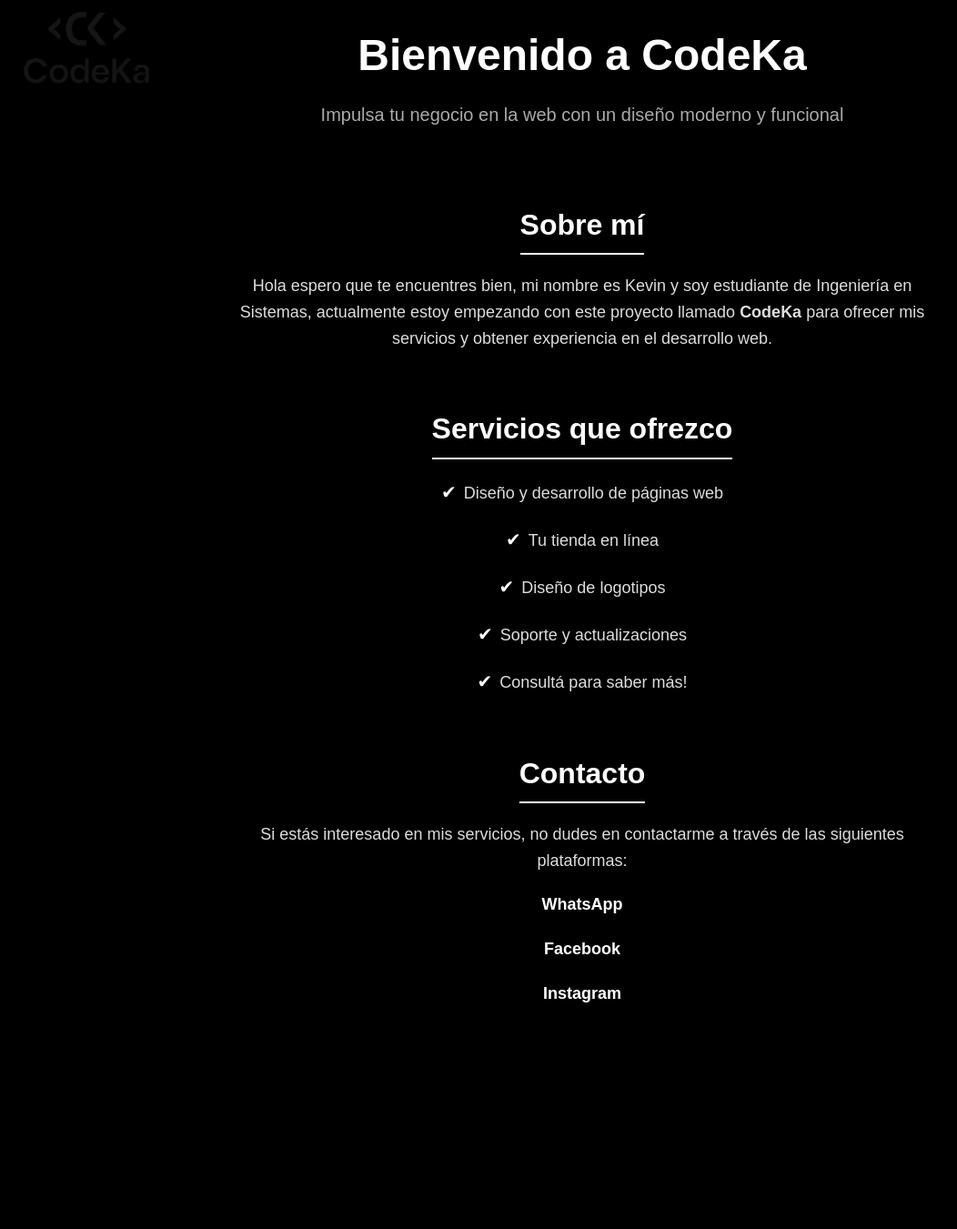
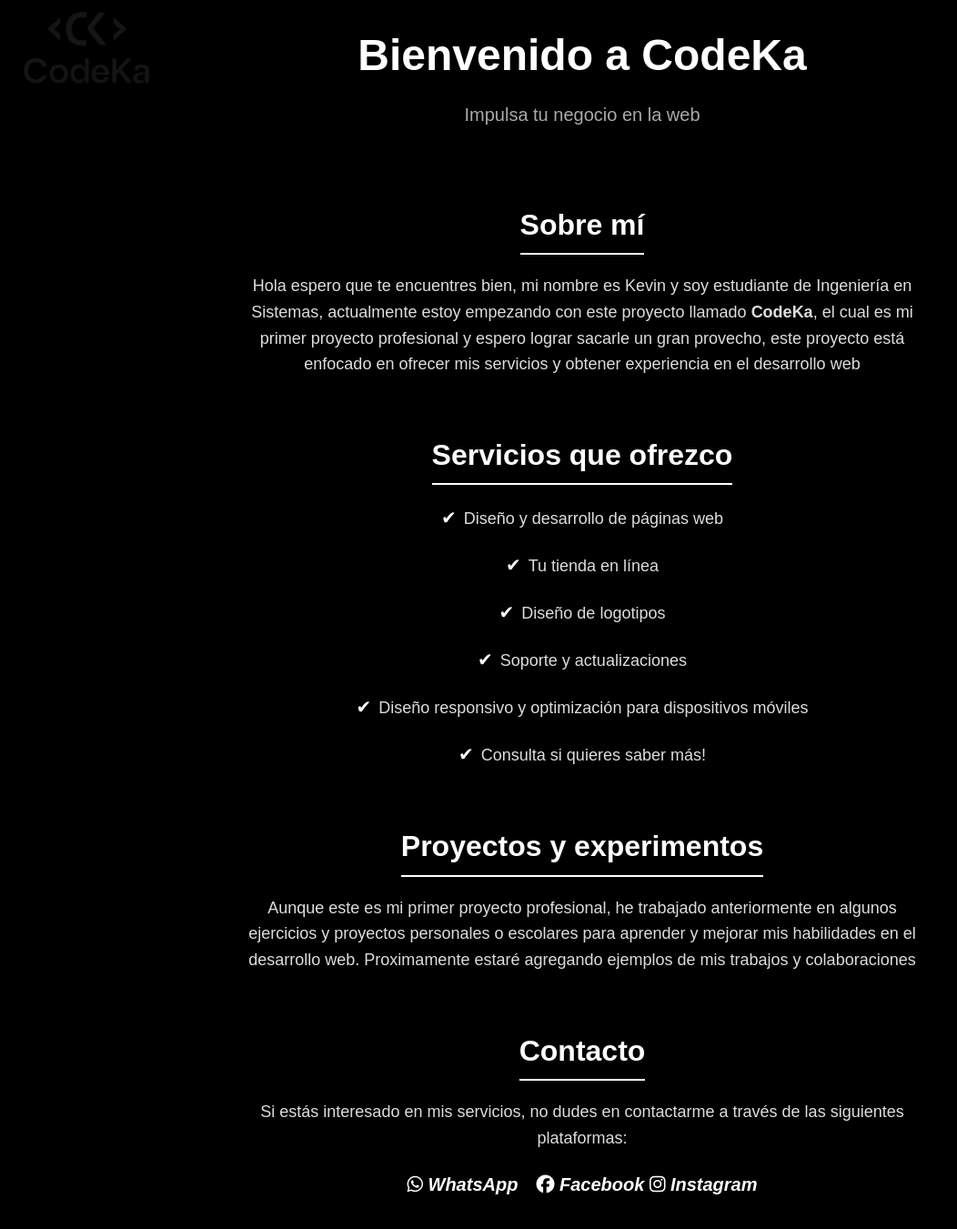
Before and after one commit to https-kev/Codeka, a plain HTML site: page index.html in a window 1280 px wide. Shown: the part 17-1368 px from the top of the page at 91% size, without its empty margins (0-1052 px from the left). Before the commit the page ends 1204 px from the top, so only its background shows below. Drawn offline with Linux system fonts and the light colour scheme.

Commit message:
Mensaje descriptivo sobre los cambios

```diff
--- a/index.html
+++ b/index.html
@@ -6,6 +6,7 @@
     <title>Bienvenido a Codeka</title>
     <link rel="stylesheet" href="style.css">
     <link rel="icon" href="codekafavicon.jpg" type="image/png">
+    <link rel="stylesheet" href="https://cdnjs.cloudflare.com/ajax/libs/font-awesome/6.5.0/css/all.min.css">
 </head>
 <body>
 
@@ -17,16 +18,18 @@
 
 
 
-    <!-- ENCABZADO -->
+    <!-- ENCABEZADO -->
     <header>
         <h1>Bienvenido a CodeKa</h1>
-        <p>Impulsa tu negocio en la web con un diseño moderno y funcional</p>
+        <p>Impulsa tu negocio en la web</p>
     </header>
 
     <!-- SOBRE MI -->
     <section id="Sobre mi">
         <h2>Sobre mí</h2>
-        <p>Hola espero que te encuentres bien, mi nombre es Kevin y soy estudiante de Ingeniería en Sistemas, actualmente estoy empezando con este proyecto llamado <strong>CodeKa</strong> para ofrecer mis servicios y obtener experiencia en el desarrollo web.
+        <p>Hola espero que te encuentres bien, mi nombre es Kevin y soy estudiante de Ingeniería en Sistemas, actualmente estoy empezando con este proyecto llamado
+            <strong>CodeKa</strong>, el cual es mi primer proyecto profesional y espero lograr sacarle un gran provecho, este proyecto está enfocado en
+             ofrecer mis servicios y obtener experiencia en el desarrollo web
         </p>
     </section>
 
@@ -38,19 +41,40 @@
             <li>Tu tienda en línea</li>
             <li>Diseño de logotipos</li>
             <li>Soporte y actualizaciones</li>
-            <li>Consultá para saber más!</li>
+            <li>Diseño responsivo y optimización para dispositivos móviles</li>
+            <li>Consulta si quieres saber más!</li>
         </ul>
     </section>
+
+    <!-- PROYECTOS -->
+    <section id="Proyectos">
+        <h2>Proyectos y experimentos</h2>
+        <p>Aunque este es mi primer proyecto profesional, he trabajado anteriormente en algunos ejercicios y
+            proyectos personales o escolares para aprender y mejorar mis habilidades en el desarrollo web. Proximamente
+        estaré agregando ejemplos de mis trabajos y colaboraciones</p>
+        </ul>
+    </section>
+
 
     <!-- CONTACTO -->
     <section id="Contacto">
         <h2>Contacto</h2>
         <p>Si estás interesado en mis servicios, no dudes en contactarme a través de las siguientes plataformas:</p>
         <ul>
-            <li><a href="https://wa.me/71982147" target="_blank">WhatsApp</a></li>
+        <div class="redes-sociales">
+            <a href="https://wa.me/71982147" target="_blank"><i class="social-link">
+                <i class="fa-brands fa-whatsapp"></i> WhatsApp
+            <a href="https://www.facebook.com/LilYoshiK" target="_blank"><i class="social-link">
+                <i class="fa-brands fa-facebook"></i> Facebook
+            <a href="https://www.instagram.com/https__kev" target="_blank"><i class="social-link">
+                <i class="fa-brands fa-instagram"></i> Instagram
+            </a>
+        </div>
+
+        <!--  <li><a href="https://wa.me/71982147" target="_blank">WhatsApp</a></li>
             <li><a href="https://www.facebook.com/LilYoshiK" target="_blank">Facebook</a></li>
             <li><a href="https://www.instagram.com/https__kev" target="_blank">Instagram</a></li>
-        </ul>
+        </ul> -->
 
 
 
--- a/style.css
+++ b/style.css
@@ -81,6 +81,31 @@ a:hover {
     color: #aaa; /* Color gris claro para los enlaces al pasar el mouse */
 }
 
+/* Logo de redes sociales */
+
+.redes-sociales {
+    display: flex; /* Para alinear los iconos de las redes sociales */
+    justify-content: center; /* Centrar los iconos */
+    gap: 20px; /* Espacio entre los iconos */
+    margin-top: 20px; /* Espacio entre el contenido y las redes sociales */
+    margin: 20px 0;
+    font-size: 20px; /* Tamaño de los iconos */
+}
+
+.redes-sociales a {
+    text-decoration: none; /* Quitar el subrayado de los iconos */
+}
+
+.redes-sociales i {
+    transition: transform 0.3s; /* Transicion para el efecto de hover */
+}
+
+.rededs-sociales i:hover {
+    transform: scale(1.2); /* Aumentar el tamaño del icono al pasar el mouse */
+}
+
+
+
 /* LOGO ARRIBA A LA IZQUIERDA */
 
 .logo-img {
@@ -98,6 +123,8 @@ a:hover {
     z-index: 1000; /* Para que el logo quede encima de los demas elementos */
     gap: 10px; /* Espacio entre el logo y el texto */
 }
+
+
 
 /* Media query para moviles */
 @media (max-width: 600PX) {
```
